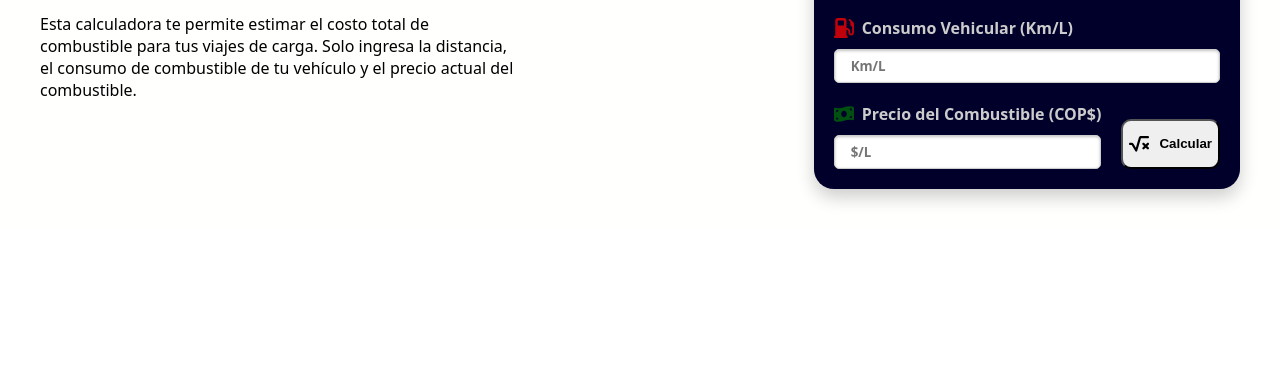
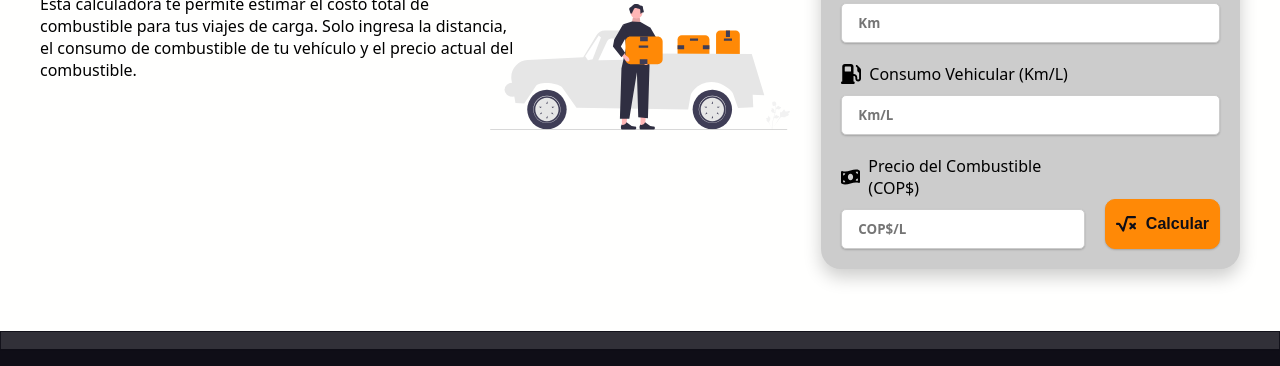
Before and after one commit to Ledtius/CargaMax---Proyecto-TalentoTech, a plain HTML site: page html/calculator.html in a window 1280 px wide. Shown: the part 336-702 px from the top of the page. Drawn offline with Linux system fonts and the light colour scheme.

Commit message:
Fished the styles of the calculator section, add lazy loading and the width and the height in all of the images

```diff
--- a/css/about-us/about-us.css
+++ b/css/about-us/about-us.css
@@ -51,6 +51,7 @@
 .about-us__image {
   min-width: 25rem;
   max-width: 65rem;
+
   border-radius: 1rem;
 }
 
--- a/css/calculator/main.css
+++ b/css/calculator/main.css
@@ -2,17 +2,30 @@
   margin-top: 8rem;
   min-width: 32rem;
   background-color: var(--tertiary-color);
+  position: relative;
 }
 
 .main-contenct {
   margin: 0 auto;
   max-width: 1440px;
-  padding: 4rem 4rem;
+  padding: 8rem 4rem;
   display: flex;
   flex-direction: column;
   gap: 4rem;
   justify-content: center;
   align-items: center;
+
+  background-color: var(--tertiary-color);
+}
+
+.main::before {
+  content: "";
+  height: 20px;
+  width: 100%;
+  border: 1px solid #0f0e17da;
+  background-color: #0f0e17da;
+  position: absolute;
+  bottom: -2px;
 }
 
 .main__article {
@@ -32,10 +45,12 @@
   padding: 2rem;
   border-radius: 2rem;
   /* background-color: #0f0e17d2; */
-  background-color: #00002b;
+  background-color: #ccc;
+  /* background-color: #00002b; */
   box-shadow: 0 8px 18px rgba(0, 0, 0, 0.2);
 }
 .main__show-result {
+  box-shadow: 0 1px 2px rgba(0, 0, 0, 0.2);
   box-shadow: inset 0 1px 3px rgba(0, 0, 0, 0.932);
   background-color: white;
   width: 100%;
@@ -56,18 +71,20 @@
 }
 .main__label {
   display: flex;
-  font-weight: 700;
+  font-weight: 500;
   align-self: flex-start;
   gap: 0.8rem;
-  text-align:center;
-  color: #ccc;
+  /* text-align: center; */
+  /* color: #ccc; */
+  color: black;
 }
 .main__svg {
+  /* fill: #ccc; */
+  fill: black;
   width: 2rem;
 }
 
-.main__svg-1 {
-  /* fill: rgba(177, 11, 11, 0.801); */
+/* .main__svg-1 {
   fill: rgba(255, 0, 0, 0.753);
 }
 .main__svg-2 {
@@ -75,7 +92,7 @@
 }
 .main__svg-3 {
   fill: rgba(0, 128, 0, 0.623);
-}
+} */
 
 .main__input {
   font-family: system-ui;
@@ -85,11 +102,22 @@
   padding: 1.6rem;
   border: 1px solid #ccc;
   box-shadow: inset 0 1px 3px rgba(0, 0, 0, 0.24);
+  transition: all 0.5s ease;
+  box-shadow: 0 1px 2px rgba(0, 0, 0, 0.2);
 }
 .main__input:hover {
+  box-shadow: inset 0px 0px 4px #ff8b06fb;
   border-color: #ff8b0694;
+  /* box-shadow: inset 0px 0px 4px #ff8b06fb; */
+}
+
+.main__input:focus {
+  outline: none;
+
   box-shadow: inset 0px 0px 4px #ff8b06fb;
+  /* border-color: green; */
 }
+
 .main__alight {
   display: flex;
   flex-direction: column;
@@ -97,15 +125,40 @@
 }
 .main__btn {
   border-radius: 1rem;
+  border: 1px solid var(--principal-color);
   height: 4rem;
-  font-weight: 600;
+  padding: 1rem;
+  font-size: 1.6rem;
+  font-weight: 700;
   display: flex;
   align-items: center;
   gap: 1rem;
   justify-content: center;
+  background-color: var(--principal-color);
+  color: var(--secundary-color);
+  transition: all ease 0.5s;
+  cursor: pointer;
+  box-shadow: 0 1px 2px rgba(0, 0, 0, 0.2);
 }
+
+/* Ocultar las flechas laterales del input */
+input[type="number"]::-webkit-outer-spin-button,
+input[type="number"]::-webkit-inner-spin-button {
+  -webkit-appearance: none;
+  margin: 0;
+}
+
+input[type="number"] {
+  -moz-appearance: textfield;
+}
+
+.main__btn:hover {
+  transform: scale(1.04);
+}
+
 .main__sgv--btn {
   /* width: 4rem; */
+  fill: var(--secundary-color);
 }
 
 @media (min-width: 768px) {
@@ -127,7 +180,20 @@
     margin-top: 12rem;
   }
   .main-contenct {
-    justify-content: space-between;
-    align-items: center;
+    background-image: url(/image/calculator-bg.svg);
+    background-attachment: fixed;
+    background-repeat: no-repeat;
+    background-position: center;
+    background-size: 30rem;
+    gap: 20rem;
+    justify-content: flex-start;
+    /* justify-content: space-between; */
+    align-items: flex-start;
+  }
+  .main__article {
+    width: 50%;
+  }
+  .main__input {
+    height: 4rem;
   }
 }
--- a/html/calculator.html
+++ b/html/calculator.html
@@ -163,6 +163,7 @@
       </section>
     </header>
     <main class="main">
+      <section class="main__bg">
         <section class="main-contenct">
           <article class="main__article">
             <h1 class="main__title">Calculadora de consumo de combustible</h1>
@@ -244,7 +245,7 @@
                     class="main__input"
                     type="number"
                     name="precio-combustible"
-                  placeholder="$/L"
+                    placeholder="COP$/L"
                     id="precio-combustible"
                     required
                   />
@@ -267,9 +268,10 @@
             </section>
           </form>
         </section>
+      </section>
     </main>
 
-    <!-- <footer id="footer">
+    <footer id="footer">
       <section class="footer__content">
         <section class="footer__list-title">
           <h3 class="footer__title">Inicio</h3>
@@ -356,6 +358,7 @@
         </section>
         <a href="/index.html" class="footer__logo-name">
           <img
+            loading="lazy"
             src="../image/favicon-v2.svg"
             alt="Icono del logo CargaMax"
             class="footer__logo"
@@ -370,7 +373,7 @@
           </p>
         </section>
       </section>
-    </footer> -->
+    </footer>
     <script src="/js/menu.js" defer></script>
   </body>
 </html>
```
Also changed, not shown: html/about-us.html (+9 -0 lines), index.html (+18 -0 lines), image/calculator-bg.svg (added). Lines whose indentation alone changed are shown as unchanged.
